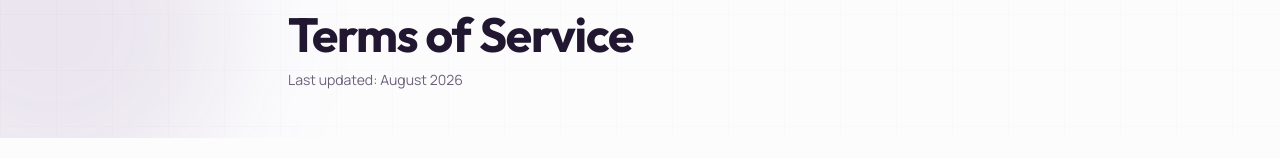
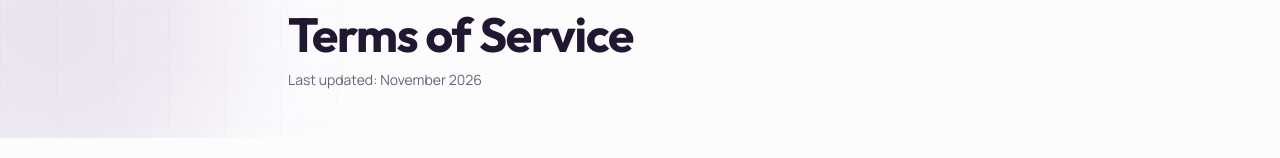
Before and after one commit to Holladworld/hostsuite, a Next.js app: page /terms in a window 1280 px wide. Shown: the part 227-385 px from the top of the page. Built offline with nearby package versions, Linux system fonts and the light colour scheme.

Commit message:
Update managed-care terms revision date

```diff
--- a/app/terms/page.tsx
+++ b/app/terms/page.tsx
@@ -5,7 +5,7 @@ export default function TermsPage() {
   return (
     <LegalLayout
       title="Terms of Service"
-      lastUpdated="August 2026"
+      lastUpdated="November 2026"
       sections={[
         {
           heading: 'Acceptance of Terms',
```
